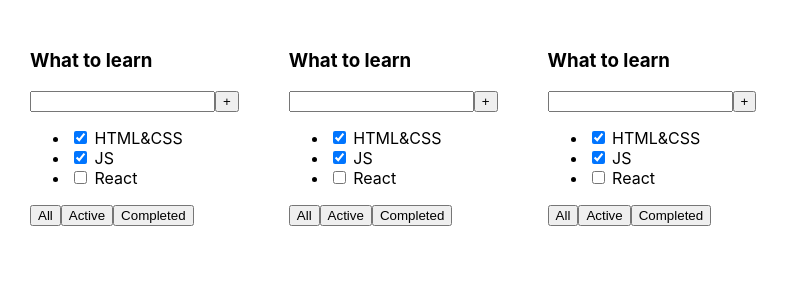
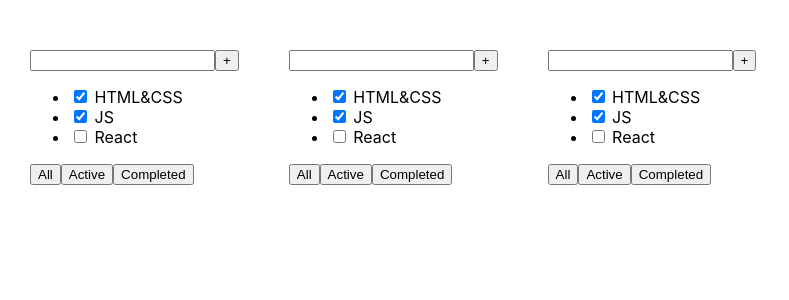
Before and after one commit to ibdkn/1-todolist, a React (Create React App) app: page / in a window 1280 px wide. Shown: the top 300 px of the page, without its empty margins (0-789 px from the left). Built offline with nearby package versions, Linux system fonts and the light colour scheme.

Commit message:
added type for props

```diff
--- a/src/Todolist.tsx
+++ b/src/Todolist.tsx
@@ -1,9 +1,13 @@
 import React from 'react';
 
-export const Todolist = () => {
+type PropsType = {
+    title: string
+}
+
+export const Todolist = (props: PropsType) => {
     return (
         <div>
-            <h3>What to learn</h3>
+            <h3>{props.title}</h3>
             <div>
                 <input/>
                 <button>+</button>
```
